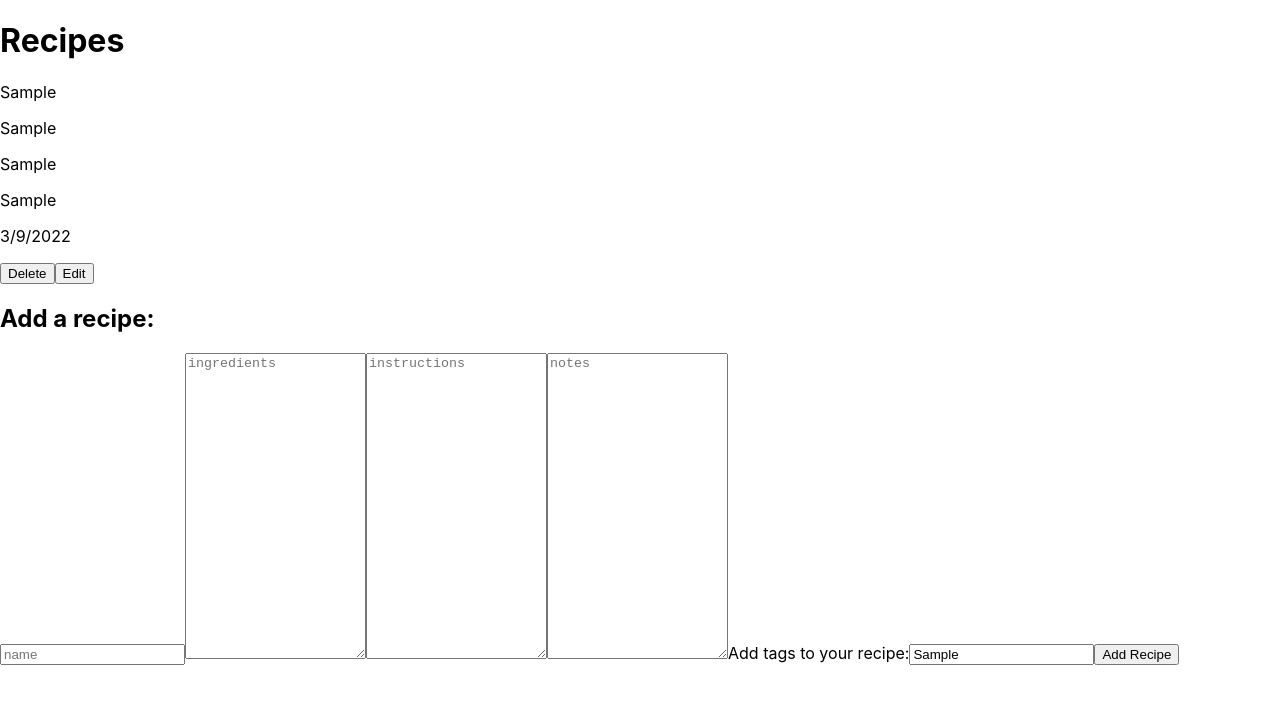
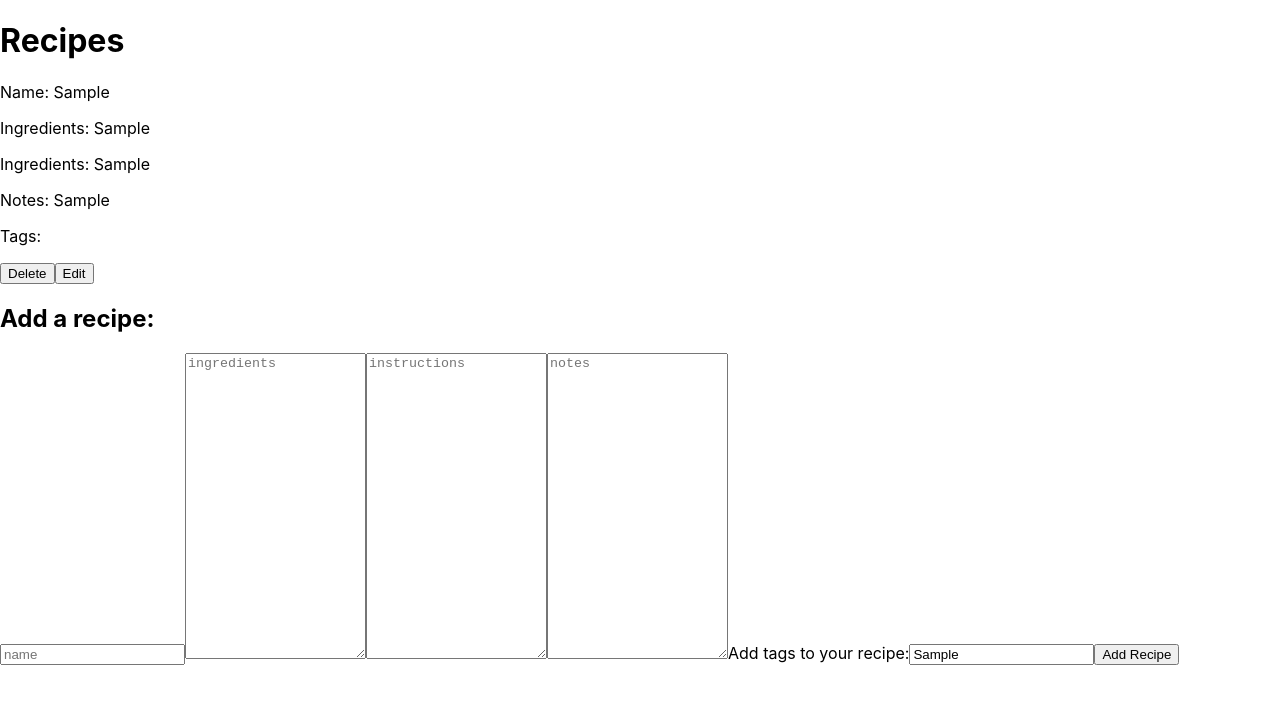
Before and after one commit to JordanKurtzman/Recipe-App, a React (Create React App) app: page / in a window 1280 px wide. Both pictures are taken after typing "Sample", "Sample", "Sample", "Sample", "Sample" into the empty fields and a click on the button "Add Recipe". Shown: the top 704 px of the page. Built offline with nearby package versions, Linux system fonts and the light colour scheme.

Commit message:
changed rendering of Recipe component

```diff
--- a/src/components/Recipe.js
+++ b/src/components/Recipe.js
@@ -1,7 +1,7 @@
 import React, { useState } from 'react'
 import Modal  from 'react-modal'
 import { useDispatch } from 'react-redux'
-import { EDIT_RECIPE_NAME, EDIT_RECIPE_INGREDIENTS, EDIT_RECIPE_INSTRUCTIONS, EDIT_RECIPE_NOTES } from '../features/recipeslice'
+import { EDIT_RECIPE_NAME, EDIT_RECIPE_INGREDIENTS, EDIT_RECIPE_INSTRUCTIONS, EDIT_RECIPE_NOTES, EDIT_RECIPE_TAG } from '../features/recipeslice'
 
 const Recipe = ({id, name, instructions, ingredients, notes, tags, createdAt, deleteRecipe}) => {
     const [modalIsOpen, setIsOpen] = useState(false)
@@ -40,11 +40,13 @@ const Recipe = ({id, name, instructions, ingredients, notes, tags, createdAt, de
 
     return (
         <div>
-            <p>{name}</p>
-            <p>{ingredients}</p>
-            <p>{instructions}</p>
-            <p>{notes}</p>
-            <p>{createdAt}</p>
+            {name && <p>Name: {name}</p>}
+            {ingredients && <p>Ingredients: {ingredients}</p>}
+            {instructions && <p>Ingredients: {ingredients}</p>}
+            {notes && <p>Notes: {notes}</p>}
+            {tags && <p>Tags:{tags.map((tag) => {
+                return <p>{tag}</p>
+            })}</p>}
         <button onClick={(() => deleteRecipe(id))}>Delete</button>
         <button onClick={modalOpen}>Edit</button>
         <Modal
--- a/src/features/recipeslice.js
+++ b/src/features/recipeslice.js
@@ -42,11 +42,21 @@ export const recipeSlice = createSlice({
                     return recipe.notes = action.payload.notes
                 }
             })
-        }
+        },
+        EDIT_RECIPE_TAG: (state, action) => {
+            state.recipes.map((recipe) => {
+                if (recipe.id === action.payload.id) {
+                    state.recipes.tags.map((item) => {
+                        return item.tag = action.payload.tag
+                    })
+                }
+            })
+        },
+
 
     }
 })
 
-export const { ADD_RECIPE, DELETE_RECIPE, EDIT_RECIPE_NAME, EDIT_RECIPE_INGREDIENTS, EDIT_RECIPE_INSTRUCTIONS, EDIT_RECIPE_NOTES  } = recipeSlice.actions;
+export const { ADD_RECIPE, DELETE_RECIPE, EDIT_RECIPE_NAME, EDIT_RECIPE_INGREDIENTS, EDIT_RECIPE_INSTRUCTIONS, EDIT_RECIPE_NOTES, EDIT_RECIPE_TAG  } = recipeSlice.actions;
 
 export default recipeSlice.reducer
```
